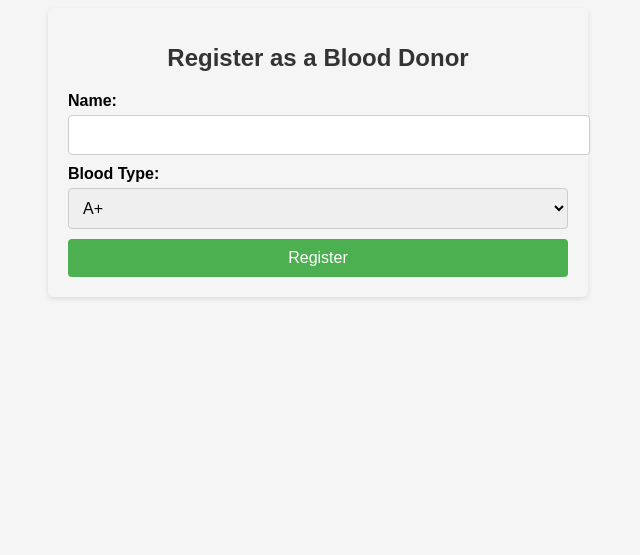
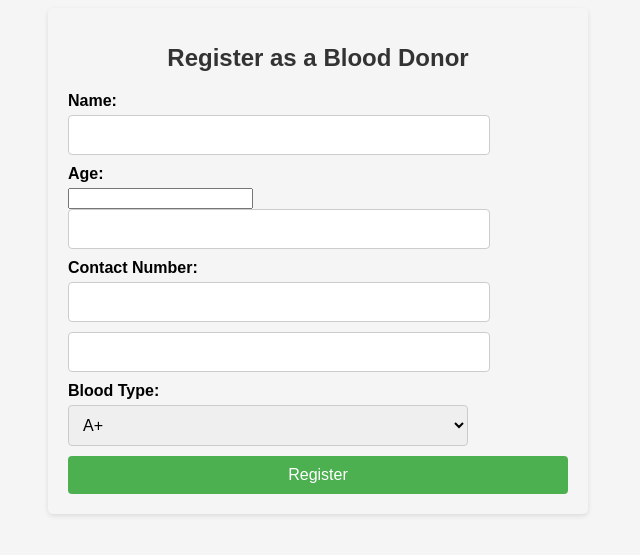
Before and after one commit to Mats100/bdms, a Flask app: page /donor_register in a window 1280 px wide. Shown: the top 555 px of the page, without its empty margins (322-962 px from the left). Run offline with Flask 3, Linux system fonts and the light colour scheme.

Commit message:
multiple conflicts resolved

```diff
--- a/blood_donor_app2/blood_donor_app/app/__init__.py
+++ b/blood_donor_app2/blood_donor_app/app/__init__.py
@@ -1,6 +1,6 @@
 from flask import Flask
 from flask_sqlalchemy import SQLAlchemy
-
+from flask_login import LoginManager
 db = SQLAlchemy()
 
 
@@ -10,6 +10,7 @@ def create_app():
     app.config['SQLALCHEMY_DATABASE_URI'] = 'sqlite:///blood_donor.db'  # Replace with your database URL
     app.config['SQLALCHEMY_TRACK_MODIFICATIONS'] = False
 
+    login_manager = LoginManager()
 
     db.init_app(app)
 
--- a/blood_donor_app2/blood_donor_app/app/forms.py
+++ b/blood_donor_app2/blood_donor_app/app/forms.py
@@ -64,6 +64,8 @@ class PasswordChangeForm(FlaskForm):
 
 class DonorRegistrationForm(FlaskForm):
     name = StringField('Name', validators=[DataRequired()])
+    age = IntegerField('Age', validators=[DataRequired()])
+    contact_number = StringField('Contact Number', validators=[DataRequired(), PhoneValidator()])
     blood_type = SelectField('Blood Type',
                              choices=[('A+', 'A+'), ('A-', 'A-'), ('B+', 'B+'), ('B-', 'B-'), ('O+', 'O+'),
                                       ('O-', 'O-'), ('AB+', 'AB+'), ('AB-', 'AB-')], validators=[DataRequired()])
@@ -80,6 +82,8 @@ class DonorSearchForm(FlaskForm):
 
 class DonorUpdateForm(FlaskForm):
     name = StringField('Name', validators=[DataRequired()])
+    age = IntegerField('Age', validators=[DataRequired()])
+    contact_number = StringField('Contact Number', validators=[DataRequired(), PhoneValidator()])
     blood_type = SelectField('Blood Type',
                              choices=[('A+', 'A+'), ('A-', 'A-'), ('B+', 'B+'), ('B-', 'B-'), ('O+', 'O+'),
                                       ('O-', 'O-'), ('AB+', 'AB+'), ('AB-', 'AB-')], validators=[DataRequired()])
--- a/blood_donor_app2/blood_donor_app/app/routes.py
+++ b/blood_donor_app2/blood_donor_app/app/routes.py
@@ -2,10 +2,11 @@ from flask import Blueprint, render_template, redirect, url_for, flash
 from app.forms import DonorRegistrationForm, DonorSearchForm, DonorDeleteForm, DonorUpdateForm, BloodGroupForm
 from app.models import Donor, BloodGroup
 from app import db
+from flask_login import login_required
 
 bp = Blueprint('main', __name__)
 
-
+@login_required
 @bp.route('/')
 def home():
     return redirect(url_for('donor.login'))
@@ -17,7 +18,8 @@ def donor_register():
     LOW_BLOOD_GROUP_THRESHOLD = 5
 
     if form.validate_on_submit():
-        donor = Donor(name=form.name.data, blood_type=form.blood_type.data)
+        donor = Donor(name=form.name.data, age=form.age.data, contact_number=form.contact_number.data,
+                      blood_type=form.blood_type.data)
         db.session.add(donor)
         db.session.commit()
         flash('Donor registered successfully!', 'success')
@@ -61,6 +63,8 @@ def edit_donor():
         donor = Donor.query.filter_by(name=form.name.data).first()
         if donor:
             donor.name = form.name.data
+            donor.age = form.age.data
+            donor.contact_number = form.contact_number.data
             donor.blood_type = form.blood_type.data
             db.session.commit()
             flash('Donor updated successfully.', 'success')
@@ -69,7 +73,6 @@ def edit_donor():
             flash('Donor not found.', 'error')
 
     return render_template('donor/edit.html', form=form)
-
 
 @bp.route('/donor_delete', methods=['GET', 'POST'])
 def delete_donor():
@@ -111,7 +114,6 @@ def blood_group():
     return render_template('donor/bloodgroup.html', form=form, blood_groups=blood_groups)
 
 
-
 @bp.route('/bloodgroup/edit/<int:blood_group_id>', methods=['GET', 'POST'])
 def edit_blood_group(blood_group_id):
     blood_group = BloodGroup.query.get(blood_group_id)
@@ -132,7 +134,6 @@ def edit_blood_group(blood_group_id):
     return render_template('donor/edit_bloodgroup.html', form=form, blood_group_id=blood_group.id)
 
 
-
 @bp.route('/bloodgroup/delete/<int:blood_group_id>', methods=['GET', 'POST'])
 def delete_blood_group(blood_group_id):
     blood_group = BloodGroup.query.get(blood_group_id)
--- a/blood_donor_app2/blood_donor_app/app/templates/admin/donor_list.html
+++ b/blood_donor_app2/blood_donor_app/app/templates/admin/donor_list.html
@@ -4,7 +4,7 @@
   <h1>Donor List</h1>
   <ul>
     {% for donor in donors %}
-      <li><a href="{{ url_for('main.donor_profile', donor_id=donor.id) }}">{{ donor.name }} ({{ donor.blood_type }})</a></li>
+      <li><a href="{{ url_for('main.donor_profile', donor_id=donor.id) }}">{{ donor.name }} {{ donor.age }}({{ donor.blood_type }})</a></li>
     {% endfor %}
   </ul>
 {% endblock %}
--- a/blood_donor_app2/blood_donor_app/app/templates/base.html
+++ b/blood_donor_app2/blood_donor_app/app/templates/base.html
@@ -2,6 +2,7 @@
 <html lang="en">
 <head>
     <title>Blood Donor App</title>
+      <meta name="viewport" content="width=device-width, initial-scale=1.0">
     <link rel="stylesheet" href="{{ url_for('static', filename='style.css') }}">
     <link rel="stylesheet" href="https://cdnjs.cloudflare.com/ajax/libs/font-awesome/5.15.3/css/all.min.css">
     <link rel="stylesheet" href="https://cdnjs.cloudflare.com/ajax/libs/bootstrap/5.1.3/css/bootstrap.min.css">
--- a/blood_donor_app2/blood_donor_app/app/templates/donor/delete.html
+++ b/blood_donor_app2/blood_donor_app/app/templates/donor/delete.html
@@ -2,13 +2,14 @@
 <html>
 <head>
     <title>Delete Donor</title>
+    <meta name="viewport" content="width=device-width, initial-scale=1.0">
     <link rel="stylesheet" href="https://cdnjs.cloudflare.com/ajax/libs/bootstrap/5.3.0/css/bootstrap.min.css">
     <style>
         body {
             display: flex;
             align-items: center;
             justify-content: center;
-            height: 50 vh;
+            height: 50vh;
             background-color: #f5f5f5;
             font-family: Arial, sans-serif;
         }
--- a/blood_donor_app2/blood_donor_app/app/templates/donor/edit_bloodgroup.html
+++ b/blood_donor_app2/blood_donor_app/app/templates/donor/edit_bloodgroup.html
@@ -2,6 +2,7 @@
 <html>
 <head>
     <title>Edit Blood Group</title>
+    <meta name="viewport" content="width=device-width, initial-scale=1.0">
     <link rel="stylesheet" href="https://maxcdn.bootstrapcdn.com/bootstrap/4.5.2/css/bootstrap.min.css">
     <style>
         body {
--- a/blood_donor_app2/blood_donor_app/app/templates/donor/profile.html
+++ b/blood_donor_app2/blood_donor_app/app/templates/donor/profile.html
@@ -38,8 +38,8 @@
   <div class="container">
     <h1>Donor Profile</h1>
     <p><strong>Name:</strong> {{ donor.name }}</p>
+      <p><strong>Age:</strong> {{ donor.age }}</p>
     <p><strong>Blood Type:</strong> {{ donor.blood_type }}</p>
-    <!-- Add other donor information here -->
   </div>
 </body>
 </html>
--- a/blood_donor_app2/blood_donor_app/app/templates/donor/register.html
+++ b/blood_donor_app2/blood_donor_app/app/templates/donor/register.html
@@ -34,7 +34,7 @@
 
         input[type="text"],
         select {
-            width: 100%;
+            width: 80%;
             padding: 10px;
             font-size: 16px;
             margin-bottom: 10px;
@@ -69,7 +69,17 @@
                 {{ form.name }}
             </div>
             <div>
-                <label for="blood-type">Blood Type:</label>
+                <label for="age">Age:</label>
+                {{ form.age }}
+                <input type="text" id="age" name="age">
+            </div>
+            <div>
+                <label for="contact_number">Contact Number:</label>
+                {{ form.contact_number }}
+                  <input type="text" id="contact_number" name="contact_number">
+            </div>
+            <div>
+                <label for="blood_type">Blood Type:</label>
                 {{ form.blood_type }}
             </div>
             <div>
@@ -78,5 +88,4 @@
         </form>
     </div>
 </body>
-
 </html>
```
Also changed, not shown: blood_donor_app2/blood_donor_app/app/admin.py (+18 -7 lines), blood_donor_app2/blood_donor_app/app/donor.py (+13 -5 lines), blood_donor_app2/blood_donor_app/app/templates/admin/profile.html (+8 -1 lines), blood_donor_app2/blood_donor_app/app/templates/donor/edit.html (+6 -2 lines), blood_donor_app2/blood_donor_app/instance/blood_donor.db, 2 other files.
